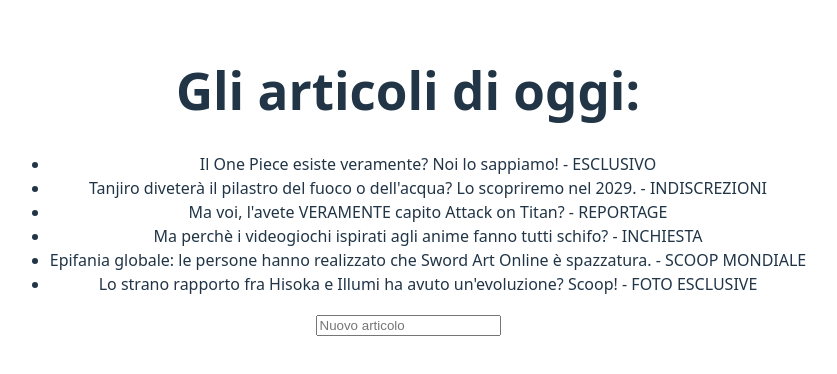
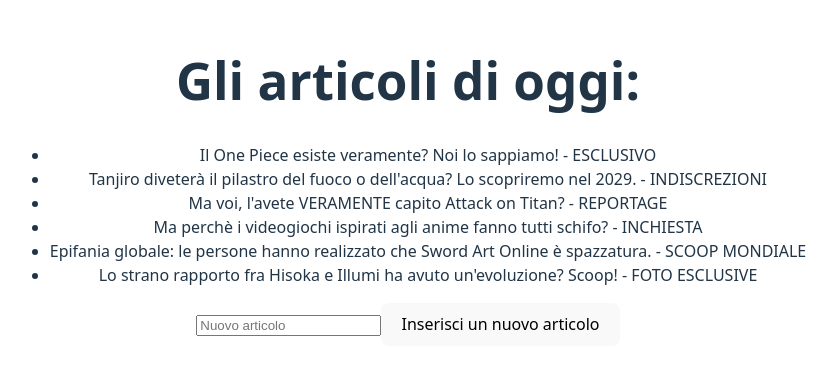
Before and after one commit to ClaudiaSgalippa/react-form, a React (Vite) app: page / in a window 1280 px wide. Shown: the part 218-592 px from the top of the page, without its empty margins (232-1069 px from the left). Built offline with nearby package versions, Linux system fonts and the light colour scheme.

Commit message:
Inserimento bottone

```diff
--- a/src/components/MyMain.jsx
+++ b/src/components/MyMain.jsx
@@ -21,6 +21,7 @@
                 </ul>
                 <form onSubmit={addArticles} className="onlyForm">
                     <input type="text" placeholder="Nuovo articolo" value={newArticles} onChange={e => {setNewArticles(e.target.value)}}/>
+                    <button type="submit">Inserisci un nuovo articolo</button>
                 </form>
             </main>
         </>
```
